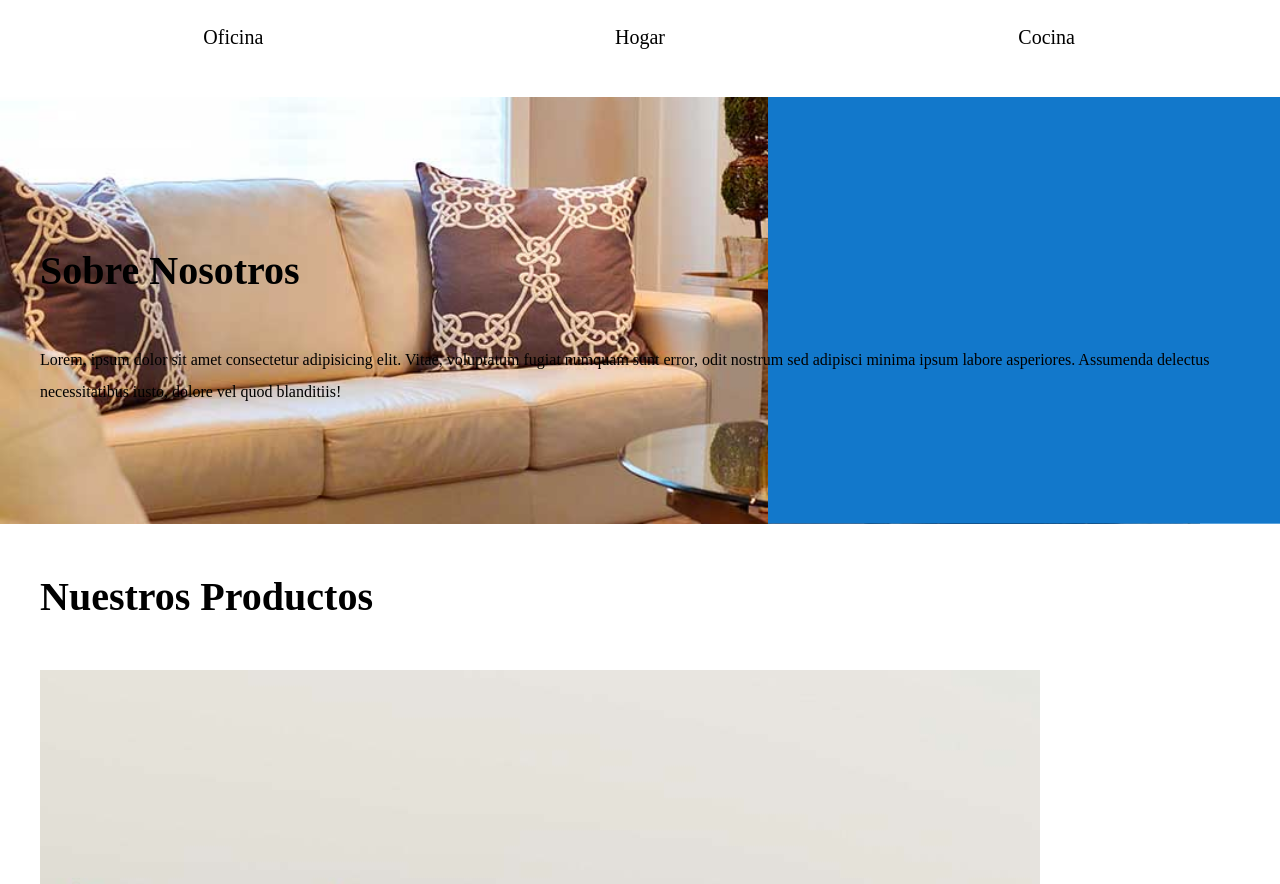
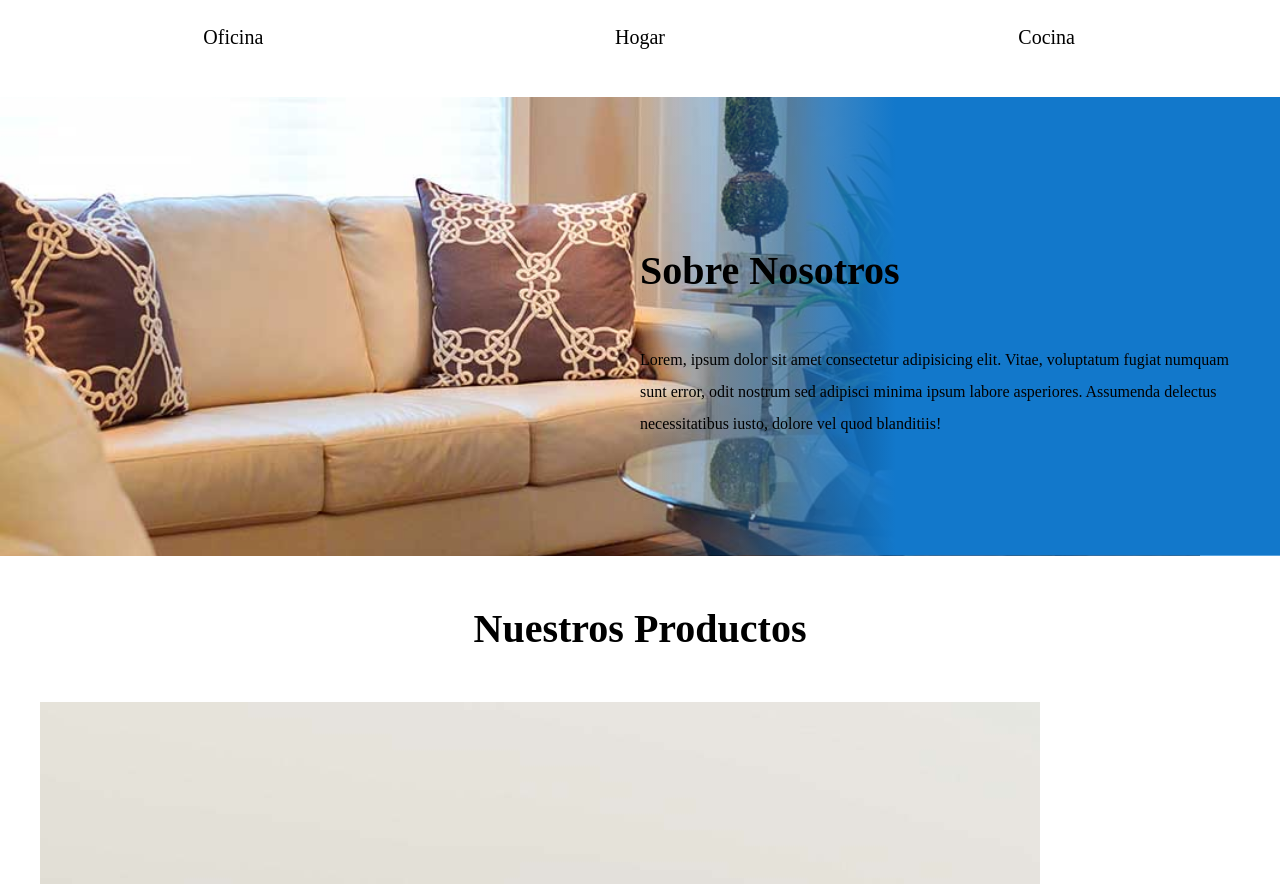
Before and after one commit to Echeverria29/front-inmobilaria, a plain HTML site: page index.html in a window 1280 px wide. Shown: the part 1272-2156 px from the top of the page. Drawn offline with Linux system fonts and the light colour scheme.

Commit message:
nosotros

```diff
--- a/css/app.css
+++ b/css/app.css
@@ -108,9 +108,7 @@ img {
   /** esto limina el espacio de las imagenes con los botones*/
   display: block;
 }
-.categorias h2 {
-  text-align: center;
-}
+
 .nombre-sitio {
   /* se cambia la fuente del elemento */
   font-size: 4rem;
@@ -208,8 +206,8 @@ img {
       /* con esto se ve la imagen al princpio y va cambiando hasta quedar
     con el color celeste*/
         to right,
-      /* con esto vamos destapando la imagen*/ transparent 60%,
-      #1278cb 50%,
+      /* con esto vamos destapando la imagen*/ transparent 50%,
+      #1278cb 70%,
       #1278cb 100%
     ),
     url(../img/nosotros.jpg);
@@ -223,3 +221,17 @@ img {
   background-position: left center;
   margin-top: 2rem;
 }
+
+.sobre-nosotros-grid {
+  display: flex;
+  justify-content: flex-end;
+}
+.texto-nosotros {
+  flex-basis: 50%;
+}
+
+/*UTILIDADES ASI LO HACE BOOTSTRAP
+despues colocas la clase en el elemento que quieres que se centre*/
+.text-center {
+  text-align: center;
+}
```
